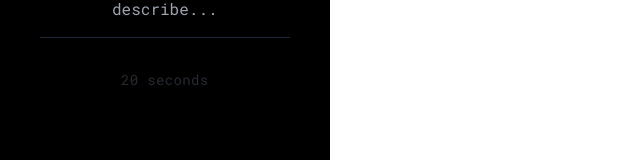
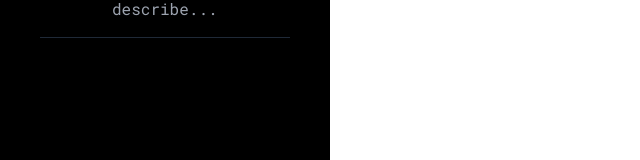
Before and after one commit to hommein/dream-cloud-app, a React (Vite) app: page / in a window 1280 px wide. Shown: the part 319-479 px from the top of the page, without its empty margins (0-640 px from the left). Built offline with nearby package versions, Linux system fonts and the light colour scheme.

Commit message:
Update Countdown Timer

```diff
--- a/src/App.tsx
+++ b/src/App.tsx
@@ -69,8 +69,8 @@ const App = () => {
             />
           </div>
 
-          <div className={`text-gray-600 text-sm tracking-wide transition-opacity duration-500 ${isGenerating ? 'opacity-100' : 'opacity-50'}`}>
-            {countdown} seconds
+          <div className={`text-gray-600 text-sm tracking-wide transition-opacity duration-500 ${isGenerating ? 'opacity-100' : 'opacity-0'}`}>
+            {countdown}
           </div>
         </div>
 
```
